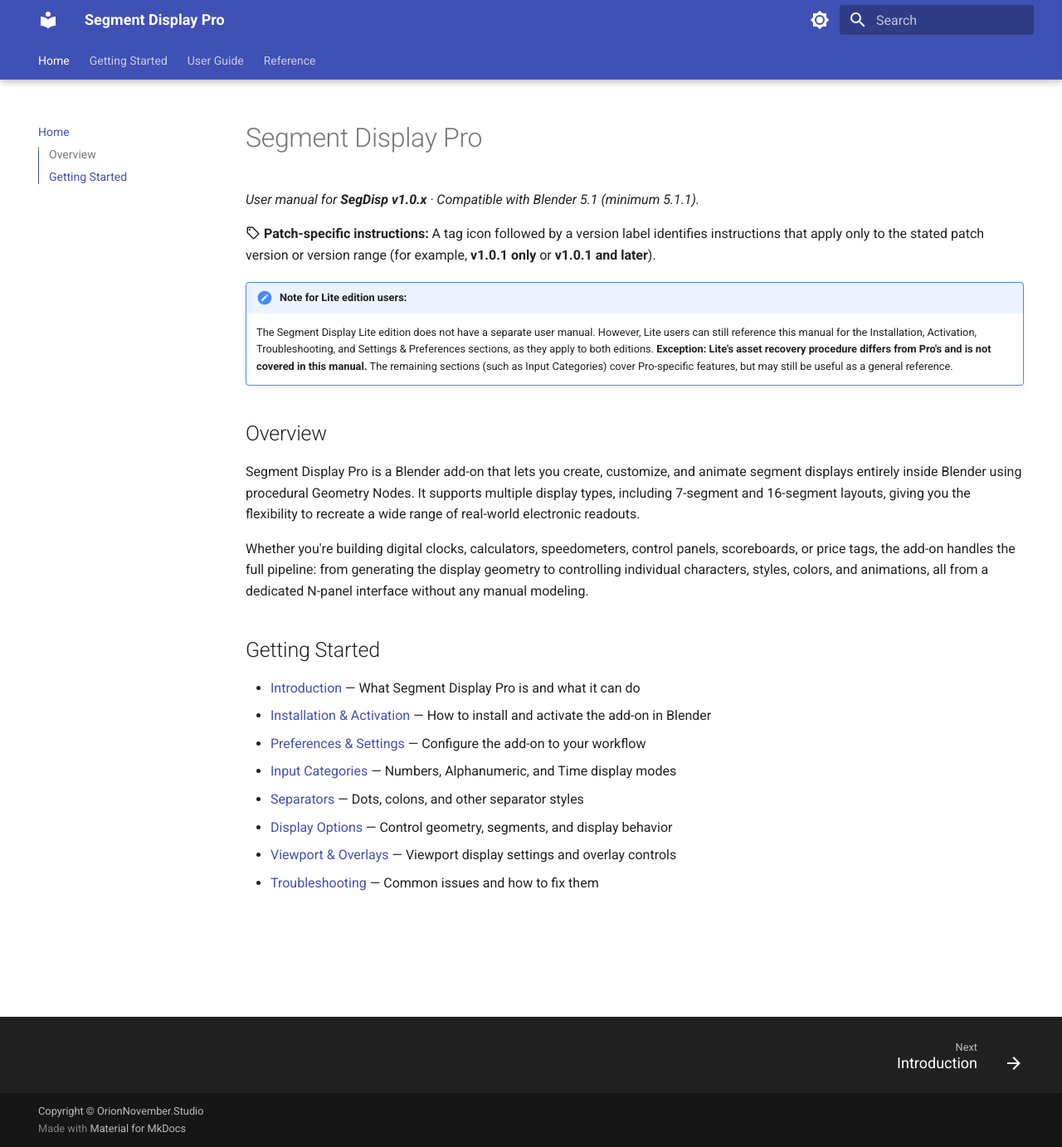
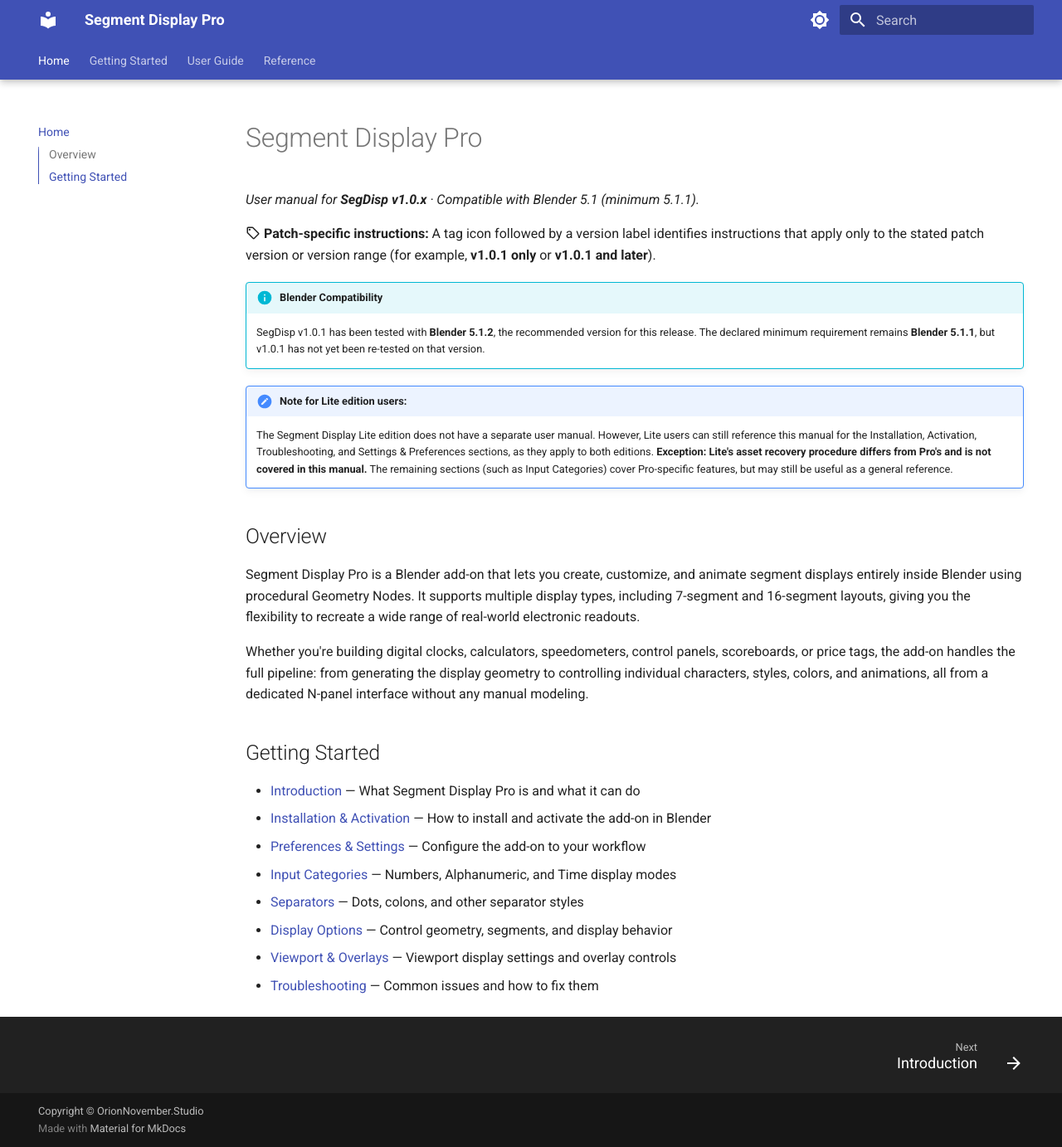
Before and after one commit to ahmetmaya-orion/segment-display-pro-docs, an MkDocs documentation site: the page built from docs/index.md, in a window 1280 px wide and 1383 px high. Shown: the whole window at 83% size. Built offline with MkDocs 1.6.1 and Material for MkDocs 9.7.7, drawn with Linux system fonts in a browser that asks for light colours; the version menu is left out.

Commit message:
docs(home): add v1.0.1 Blender compatibility notice

```diff
--- a/docs/index.md
+++ b/docs/index.md
@@ -3,6 +3,10 @@
 *User manual for **SegDisp v1.0.x** · Compatible with Blender 5.1 (minimum 5.1.1).*
 
 :material-tag-outline: **Patch-specific instructions:** A tag icon followed by a version label identifies instructions that apply only to the stated patch version or version range (for example, **v1.0.1 only** or **v1.0.1 and later**).
+
+!!! info "Blender Compatibility"
+    SegDisp v1.0.1 has been tested with **Blender 5.1.2**, the recommended version for this release.
+    The declared minimum requirement remains **Blender 5.1.1**, but v1.0.1 has not yet been re-tested on that version.
 
 !!! note "Note for Lite edition users:"
      The Segment Display Lite edition does not have a separate user manual. However, Lite users can still reference this manual for the Installation, Activation, Troubleshooting, and Settings & Preferences sections, as they apply to both editions. **Exception: Lite's asset recovery procedure differs from Pro's and is not covered in this manual.** The remaining sections (such as Input Categories) cover Pro-specific features, but may still be useful as a general reference.
```
